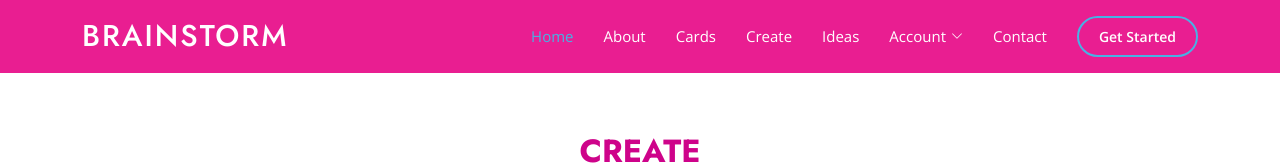
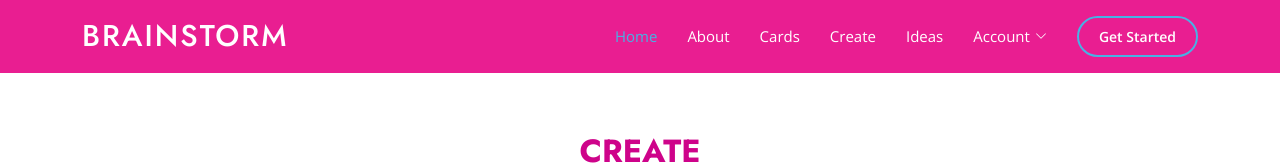
Before and after one commit to devorahortega/brainstorm-frontend, a Vue app: page /create in a window 1280 px wide. Shown: the top 165 px of the page. Built offline with nearby package versions, Linux system fonts and the light colour scheme.

Commit message:
Removes contact page

```diff
--- a/src/App.vue
+++ b/src/App.vue
@@ -23,7 +23,7 @@
                 <li><a href="/logout">Logout</a></li>
               </ul>
             </li>
-            <li><a class="nav-link scrollto" href="/contact">Contact</a></li>
+            <!-- <li><a class="nav-link scrollto" href="/contact">Contact</a></li> -->
             <li><a class="getstarted scrollto" href="/create">Get Started</a></li>
           </ul>
           <i class="bi bi-list mobile-nav-toggle"></i>
```
